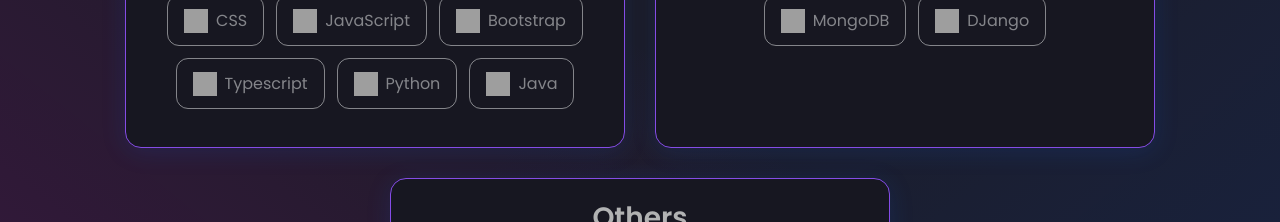
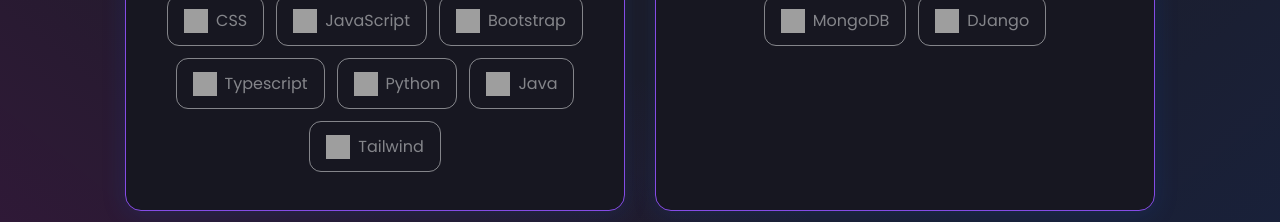
Before and after one commit to MashookhKhanlol/My-portfolio, a React (Create React App) app: page / in a window 1280 px wide. Shown: the part 1080-1302 px from the top of the page. Built offline with nearby package versions, Linux system fonts and the light colour scheme; grey boxes are pictures that could not be loaded.

Commit message:
Update Constants.js

```diff
--- a/src/data/Constants.js
+++ b/src/data/Constants.js
@@ -62,6 +62,10 @@
           {
               name: "Java",
               image: "https://imgs.search.brave.com/7CNJPeKwLM_R7LiOmwGJwU6IzNL4IyeQM9CqRsUf-jE/rs:fit:500:0:0:0/g:ce/aHR0cHM6Ly93YWxs/cGFwZXJzLmNvbS9p/bWFnZXMvaGQvamF2/YS1wcm9ncmFtbWlu/Zy1sYW5ndWFnZS1s/b2dvLXRyYW5zcGFy/ZW50LW8wZzBhZjJ5/YWlheG1hZ2YtMi5w/bmc"
+          },
+          {
+              name : "Tailwind",
+              image: "https://imgs.search.brave.com/NiZTO3CFlWCRruvO6WyMS6kqrOBiYAOo95HD8SNH9gA/rs:fit:500:0:0:0/g:ce/aHR0cHM6Ly9tZWRp/YXJlc291cmNlLnNm/bzIuZGlnaXRhbG9j/ZWFuc3BhY2VzLmNv/bS93cC1jb250ZW50/L3VwbG9hZHMvMjAy/NC8wOS8xMDE3MDk0/NS9UYWlsd2luZC1D/U1MtTG9nby1QTkct/RGVzaWduLnBuZw"
           }
       ],
     },
```
